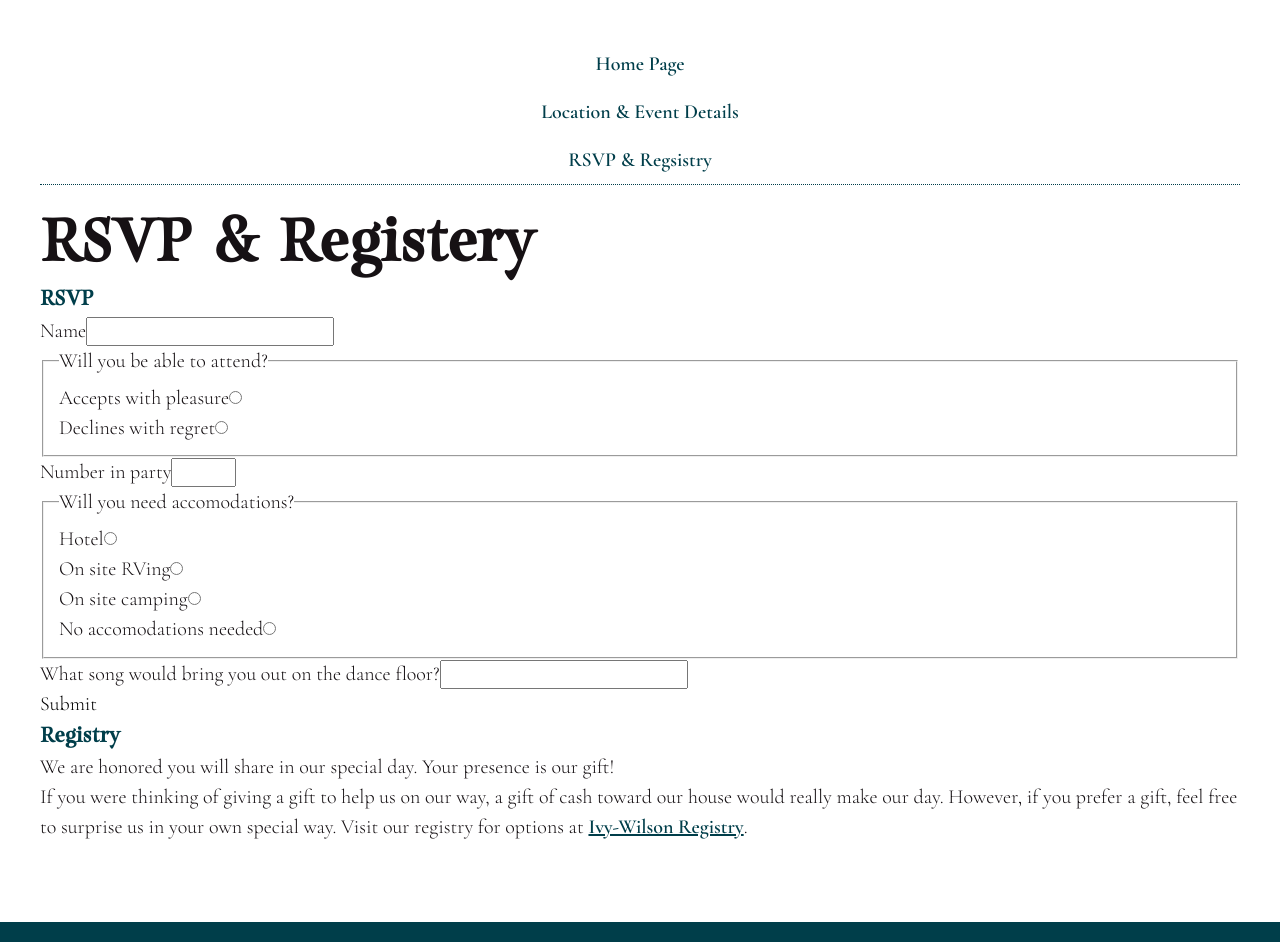
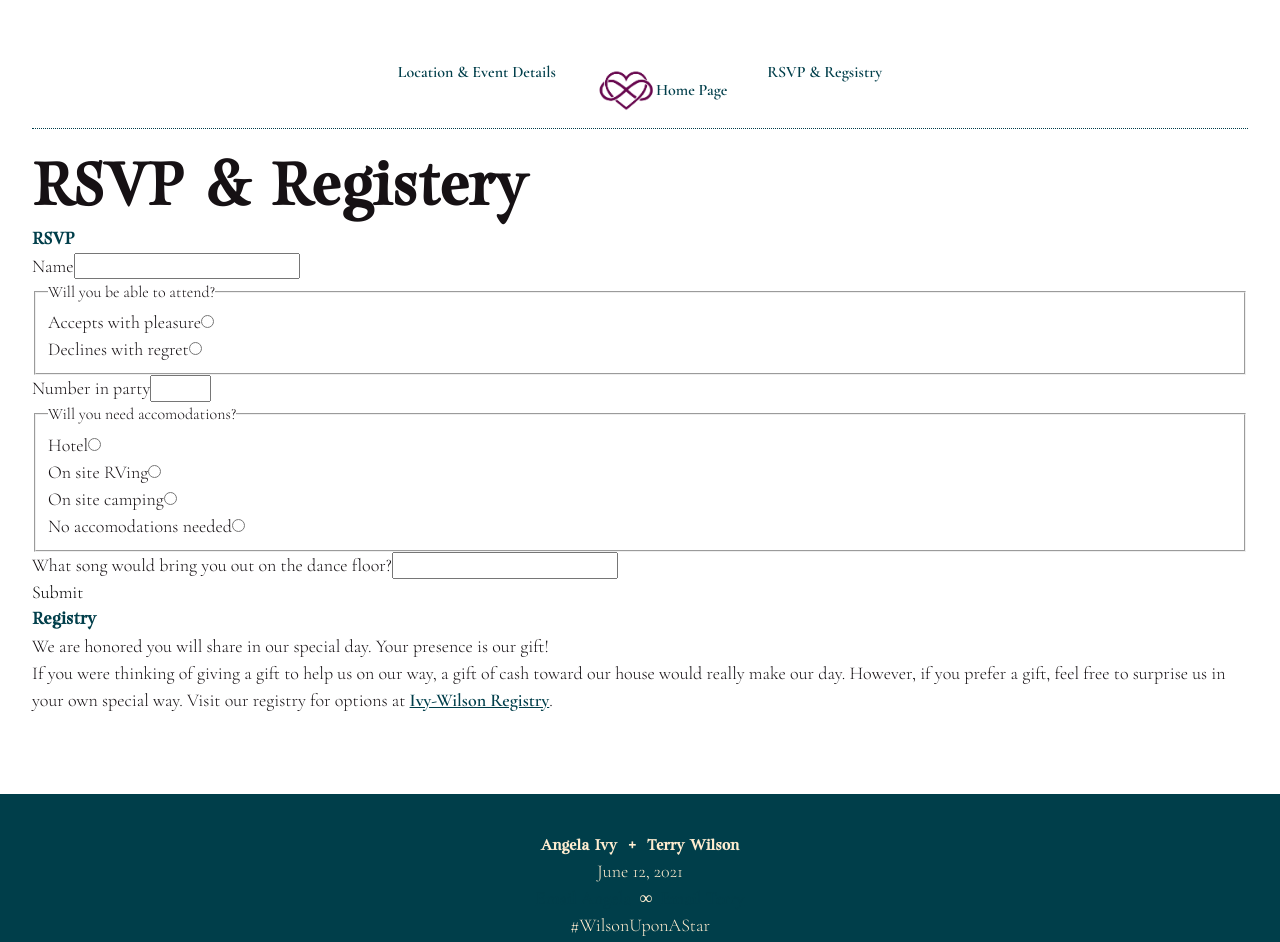
Before and after one commit to angelaivy/a-plus-t, a Gatsby site: page /rsvp in a window 1280 px wide. Shown: the top 942 px of the page. Built offline with nearby package versions, Linux system fonts and the light colour scheme; Gatsby itself is replaced by a stand-in of ours; a web font is replaced by a local one.

Commit message:
mason grid and header set up

```diff
--- a/src/components/header.js
+++ b/src/components/header.js
@@ -25,7 +25,6 @@ export default function Header({ siteTitle }) {
   return (
     <header>
       <nav>
-        <div>
         <button id="menu" onClick={handleToggle}><img src={Icon} alt=""/>Menu</button>
 
         <ul id="mobileMenu" className={isActive ? null : "showMenu"}>
@@ -34,13 +33,10 @@ export default function Header({ siteTitle }) {
           <li><Link to="/rsvp">RSVP & Regsistry</Link></li>
         </ul>
         <ul className="desktopMenu">
-            <li><Link to="/">Home Page</Link></li>
           <li><Link to="/location">Location & Event Details</Link></li>
+          <li><Link to="/"><img src={Icon} alt=""/> Home Page</Link></li>
           <li><Link to="/rsvp">RSVP & Regsistry</Link></li>
         </ul>
-        </div>
-
-
       </nav>
     </header>
   )
--- a/src/components/scss/_typography.scss
+++ b/src/components/scss/_typography.scss
@@ -19,7 +19,7 @@
   /* TYPOGRAPHY */
   html,
   body {
-      font-size: 20px;
+      font-size: 16px;
       line-height: 1.5;
       font-family: $font-body;
       color: $text;
@@ -59,6 +59,7 @@
   }
   p {
     margin: 0;
+    font-size: 18px;
   }
   a {
     font-weight: bold;
--- a/src/components/styles.scss
+++ b/src/components/styles.scss
@@ -23,13 +23,20 @@
 }
 header {
     display: flex;
-    justify-content: flex-start;
+    justify-content: center;
     align-items: center;
     background: $white;
     margin-bottom: 20px;
+    color: $darkTeal;
+    border-bottom: 1px dotted $darkTeal;
     nav {
-        display: grid;
+        display: flex;
+        flex-wrap: nowrap;
         width: 100%;
+        justify-content: center;
+        img {
+          width: 60px;
+        }
 
         button {
           display: flex;
@@ -37,9 +44,7 @@ header {
           margin: 0 auto;
           color: $darkTeal;
           font-family: $font-heading;
-          img {
-            width: 60px;
-          }
+
           @include tablet {
             display: none;
           }
@@ -51,9 +56,9 @@ header {
             transition: all .3s ease-in-out;
             overflow: hidden;
             height: 0;
-            border-bottom: 1px dotted $darkTeal;
 
             &#mobileMenu {
+              border-bottom: 1px dotted $darkTeal;
               @include tablet {
                 display: none;
               }
@@ -62,8 +67,14 @@ header {
             &.desktopMenu {
               display: none;
               @include tablet {
-                display: block;
+                display: flex;
+                flex-wrap: nowrap;
                 height: auto;
+
+                li {
+                  margin: 20px;
+                }
+
               }
             }
 
@@ -74,12 +85,13 @@ header {
                 padding:0;
                 list-style: none;
                 height: 48px;
-                display: flex;
-                align-items: center;
-                justify-content: center;
+
 
                 a {
                   text-decoration: none;
+                  display: flex;
+                  align-items: center;
+                  justify-content: center;
                 }
             }
         }
@@ -123,6 +135,13 @@ section {
     }
 }
 
+.imageGrid {
+  margin-left: -30px; /* gutter size offset */
+}
+.imageGridCol > div {
+  padding-left: 30px; /* gutter size */
+  background-clip: padding-box;
+}
 footer {
     padding: rem-calc(40) 0;
     background: $darkTeal;
--- a/src/pages/index.js
+++ b/src/pages/index.js
@@ -45,9 +45,10 @@ const IndexPage = (props) => (
       <p>Terry & I have come to realize our lives are full of synchronicities and parallels. It's fate. Over the years, our paths kept crossing and in February 2019 we decided to give it one more go at a relationship. By this time, I had a solid career, and the ability to work remotely occasionally. Although we were long distance, this time it just felt like we could finally make it work. It wasn't always easy, but it all was so worth it. In March of 2020, I made the move temporarily to Yakima, to be with Terry and his son, Justin.</p>
       <p>Terry proposed to me on Mother's Day - May 10, 2020 at one of my favorite and most important places, my family cabin over on Hood Canal. He was very sneaky and I was not expecting it. He had asked my dad the week or so before, and even had the ring delivered to the house. Due to the pandemic, this took planning! I didn't expect a thing. It was perfect.</p>
       <p>After our wedding, we plan on moving back over to the west side of Washington. We hope to buy a house this year, and get Justin started in middle school! We are so grateful for our family and the love and support they have always unconditionally shown us. The love and gratitude we have for them is endless.</p>
+    </section>
+    <section>
       <ImageGrid />
     </section>
-
   </Layout>
 )
 
```
Also changed, not shown: public/scripts 9.js (added, +20 -0 lines), src/components/masonry.js (+5 -4 lines). Lines whose indentation alone changed are shown as unchanged.
